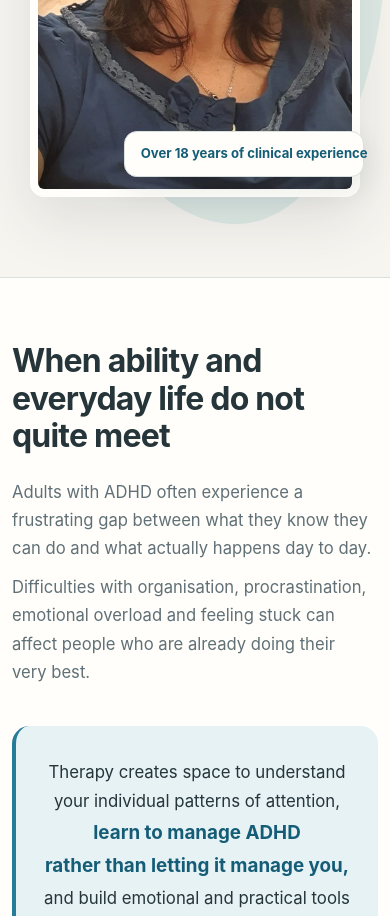
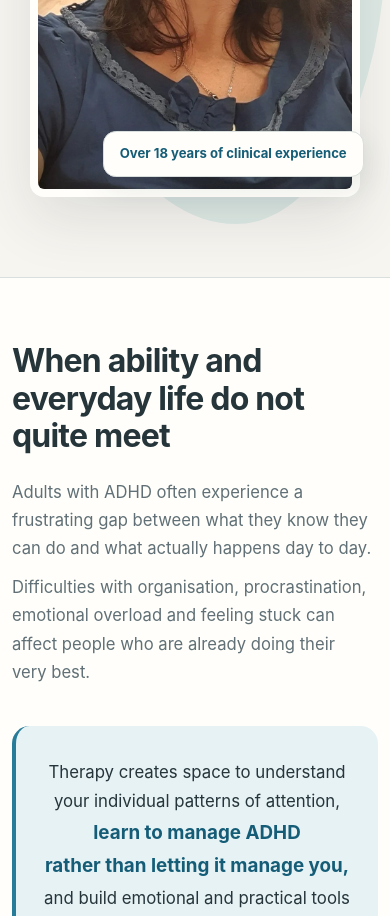
Before and after one commit to yoelp2k/my-ot.eu, a website: page index.html in a window 390 px wide. Shown: the part 960-1876 px from the top of the page. Drawn offline with Linux system fonts and the light colour scheme.

Commit message:
Fix experience badge overflow

```diff
--- a/style.css
+++ b/style.css
@@ -101,7 +101,23 @@ h1 { max-width: 14ch; font-size: clamp(2.6rem, 5.6vw, 4.8rem); font-weight: 760;
 .portrait-area { position: relative; width: min(100%, 430px); margin: 0 auto; }
 .portrait-area::before { content: ""; position: absolute; inset: 7% -8% -5% 9%; z-index: -1; background: var(--sage); border-radius: 48% 52% 46% 54% / 42% 45% 55% 58%; }
 .portrait { width: 100%; height: auto; border: .55rem solid var(--surface); border-radius: 14rem 14rem 1.2rem 1.2rem; box-shadow: var(--shadow); }
-.portrait-area figcaption { position: absolute; inset-inline-end: -1.25rem; inset-block-end: 2rem; width: max-content; max-width: min(15rem, calc(100% - 1rem)); padding: .85rem 1rem; color: var(--blue-dark); background: var(--surface); border: 1px solid var(--line); border-radius: .8rem; box-shadow: 0 10px 30px rgba(37, 53, 58, .12); font-size: .82rem; font-weight: 750; line-height: 1.35; white-space: nowrap; }
+.portrait-area figcaption {
+    position: absolute;
+    inset-inline-end: -1.25rem;
+    inset-block-end: 2rem;
+    width: max-content;
+    max-width: none;
+    padding: .85rem 1rem;
+    color: var(--blue-dark);
+    background: var(--surface);
+    border: 1px solid var(--line);
+    border-radius: .8rem;
+    box-shadow: 0 10px 30px rgba(37, 53, 58, .12);
+    font-size: .82rem;
+    font-weight: 750;
+    line-height: 1.35;
+    white-space: nowrap;
+}
 
 .challenge { padding-block: clamp(4rem, 8vw, 7rem); text-align: center; background: var(--surface); border-block: 1px solid var(--line); }
 .challenge h2, .center-heading h2, .section-heading h2, .contact-section h2 { font-size: clamp(2rem, 4.2vw, 3.35rem); }
@@ -180,7 +196,13 @@ h3 { font-size: clamp(1.22rem, 2.1vw, 1.55rem); }
     h1 { max-width: 15ch; font-size: clamp(2.4rem, 11vw, 3.6rem); }
     .hero-actions { align-items: flex-start; flex-direction: column; }
     .portrait-area { width: min(90%, 390px); }
-    .portrait-area figcaption { inset-inline-end: -.25rem; inset-block-end: 1.25rem; }
+    .portrait-area figcaption {
+        inset-inline-end: -.25rem;
+        inset-block-end: 1.25rem;
+        max-width: calc(100% - .5rem);
+        text-align: center;
+        white-space: normal;
+    }
     .challenge { text-align: start; }
     .challenge blockquote { text-align: center; }
     .profile, .detail-grid, .contact-inner { grid-template-columns: 1fr; }
```
Also changed, not shown: test/site.test.js (+2 -0 lines).
